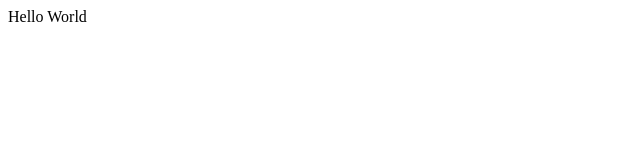
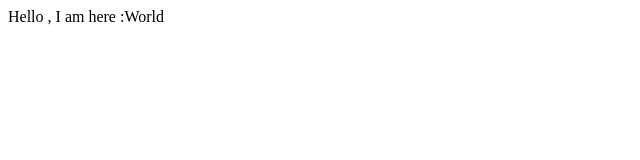
Before and after one commit to patpishiva/reactCalculator, a React (Create React App) app: page / in a window 1280 px wide. Shown: the top 160 px of the page, without its empty margins (0-640 px from the left). Built offline with nearby package versions, Linux system fonts and the light colour scheme; the HTML template or start-up script is replaced by a standard one.

Commit message:
this is my calculator application

```diff
--- a/src/App.js
+++ b/src/App.js
@@ -2,7 +2,7 @@ import React from 'react';
 
 function App() {
   const value = 'World';
-  return <div>Hello {value}</div>;
+  return <div>Hello , I am here :{value}</div>;
 }
 
 export default App;
```
